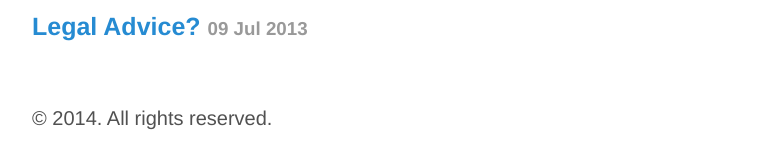
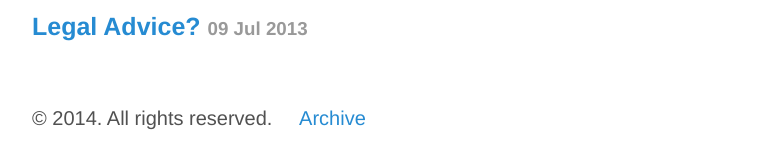
Before and after one commit to miss-manager/miss-manager.github.io, a Jekyll site: the page built from _posts/2012-12-04-welcome.md, in a window 1280 px wide. Shown: the part 891-1041 px from the top of the page, without its empty margins (248-1031 px from the left). Built offline with Jekyll 4.4.1, drawn with Linux system fonts in a browser that asks for light colours; Markdown is read by kramdown in place of the engine named in the settings.

Commit message:
Added archive

```diff
--- a/_layouts/default.html
+++ b/_layouts/default.html
@@ -17,7 +17,13 @@
 
       <div class="footer">
         <p>
-          &copy; {{ site.time | date: '%Y' }}. All rights reserved.
+            &copy; {{ site.time | date: '%Y' }}. All rights reserved.
+             {% for page in site.pages_list %}
+            &nbsp;&nbsp;&nbsp; <a href="{{ page[1]  }}">{{ page[0] }}</a>
+
+          {% endfor %}
+           <br>
+
         </p>
       </div>
     </div>
--- a/_layouts/post.html
+++ b/_layouts/post.html
@@ -14,7 +14,7 @@ layout: default
     {% for post in site.related_posts limit:3 %}
       <li>
         <h3>
-          <a href="{{ site.baseurl }}{{ post.url }}">
+          <a href="{{ post.url }}">
             {{ post.title }}
             <small>{{ post.date | date_to_string }}</small>
           </a>
```
Also changed, not shown: _posts/2013-09-27-barry-CV.md (+2 -12 lines).
